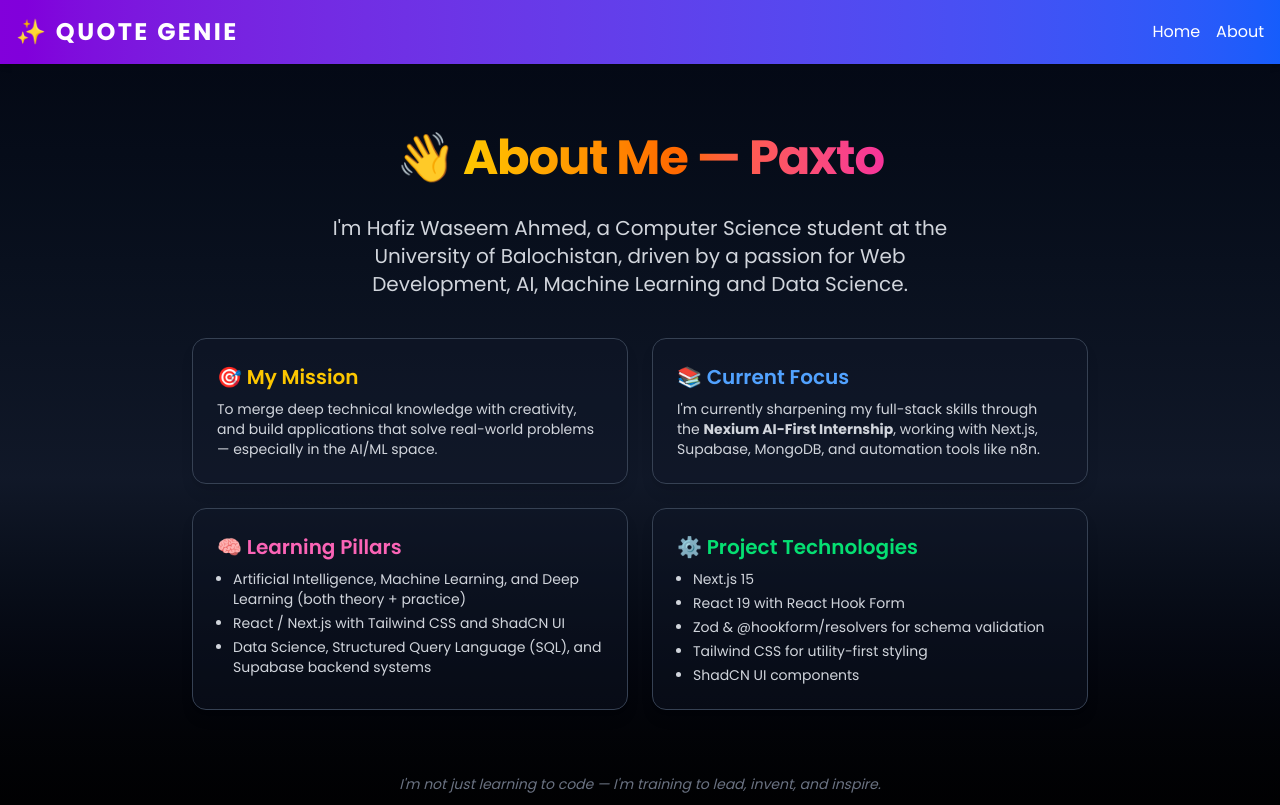
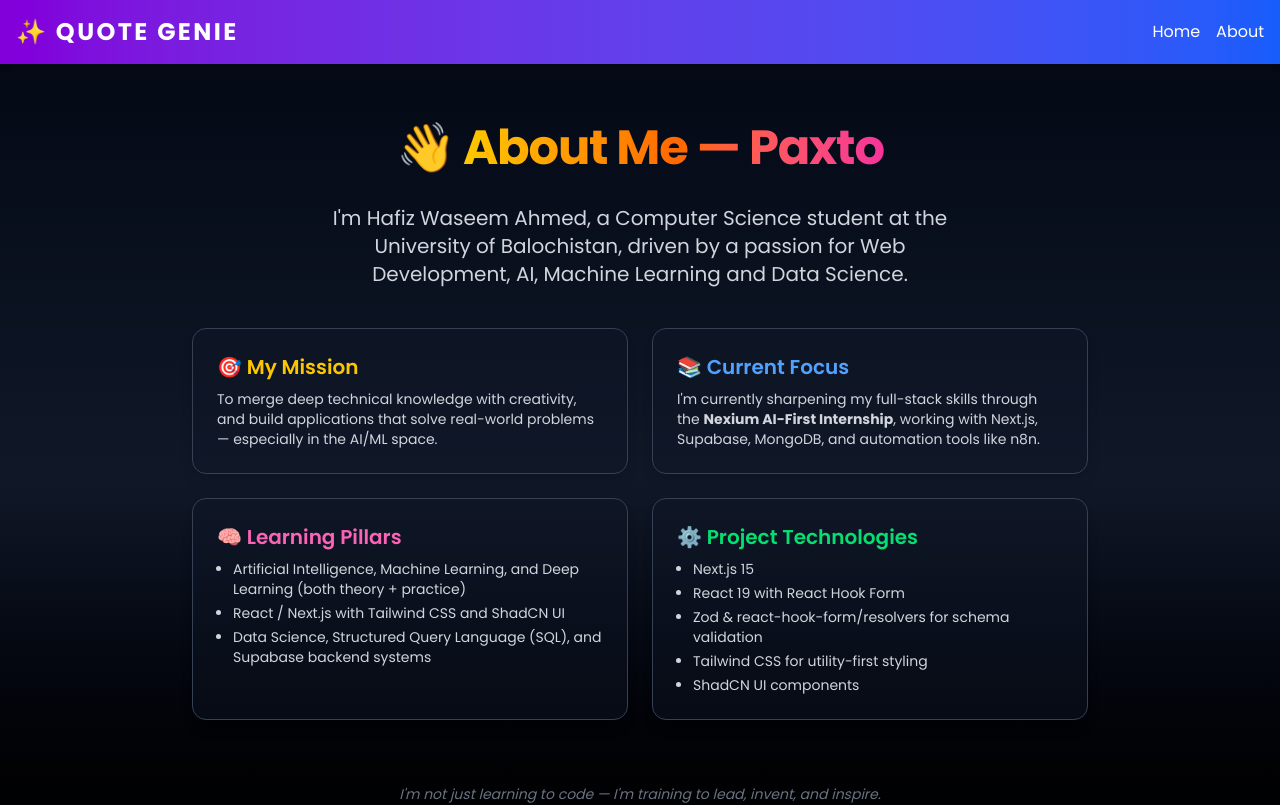
Before and after one commit to Paxto2002/Nexium_Hafiz_Waseem_Ahmed_Assign1, a Next.js app in the folder internship/: page /about in a window 1280 px wide. Shown: the top 805 px of the page. Built offline with nearby package versions, Linux system fonts and the light colour scheme.

Commit message:
Update page.jsx

```diff
--- a/internship/app/about/page.jsx
+++ b/internship/app/about/page.jsx
@@ -64,7 +64,7 @@ export default function AboutPage() {
             <ul className="list-disc pl-4 space-y-1 text-sm text-gray-300">
               <li>Next.js 15</li>
               <li>React 19 with React Hook Form</li>
-              <li>Zod & @hookform/resolvers for schema validation</li>
+              <li>Zod & react-hook-form/resolvers for schema validation</li>
               <li>Tailwind CSS for utility-first styling</li>
               <li>ShadCN UI components</li>
             </ul>
```
